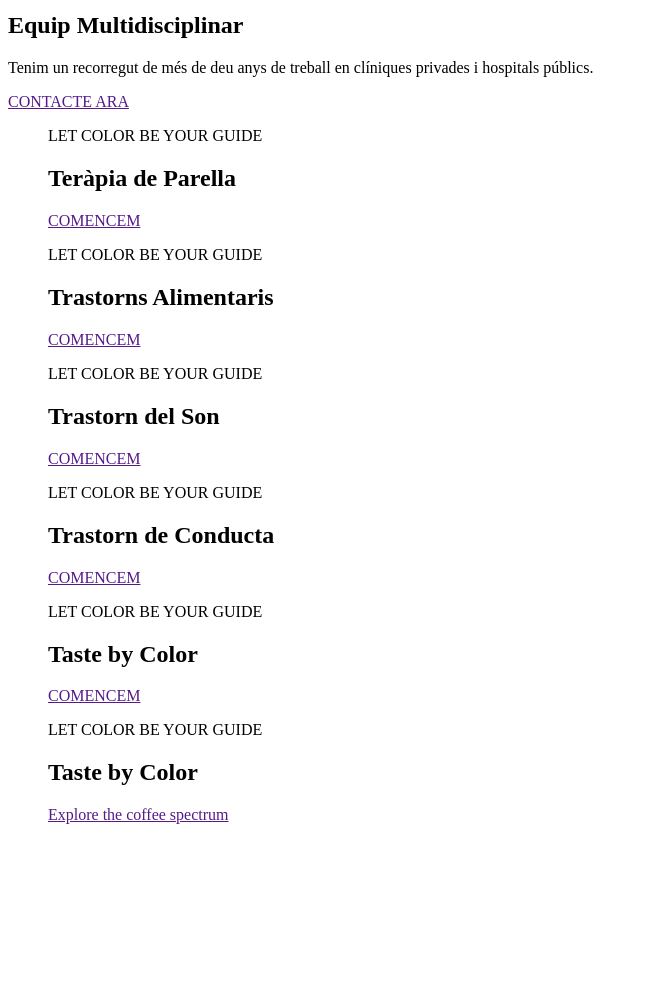
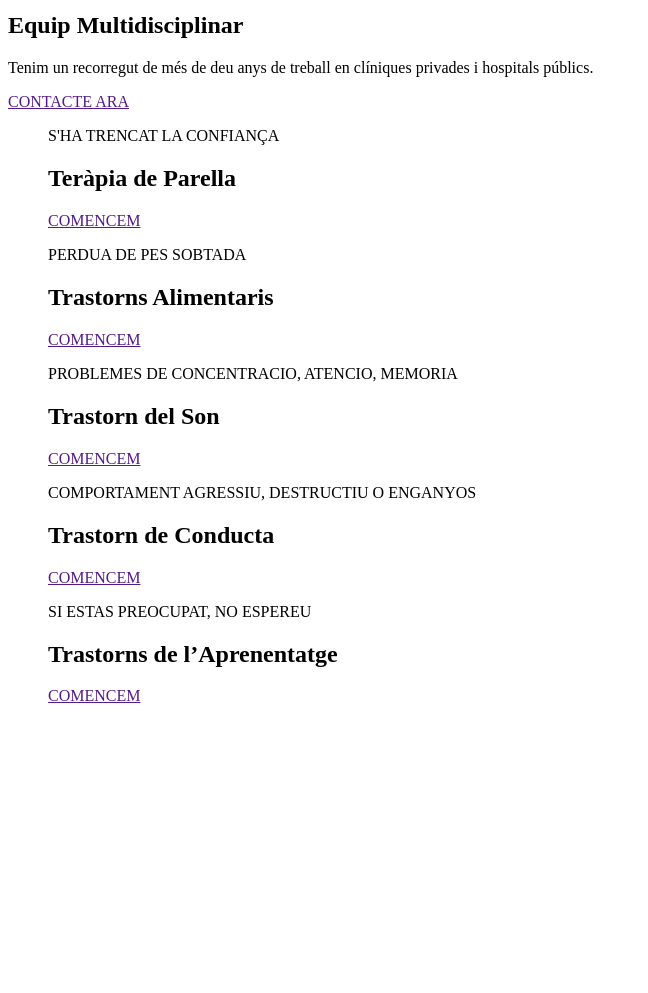
Before and after one commit to bilboGitHub/ProjectePsicoWeb, a plain HTML site: page Front-End/01_Home/home.html in a window 1280 px wide. Shown: the part 3760-4753 px from the top of the page, without its empty margins (0-648 px from the left). After the commit the page ends 4643 px from the top, so only its background shows below. Drawn offline with Linux system fonts and the light colour scheme.

Commit message:
section tractaments 10_6_mati

```diff
--- a/Front-End/01_Home/home.html
+++ b/Front-End/01_Home/home.html
@@ -143,46 +143,46 @@
         <section class="tbc-banner callout"> <!-- tractaments(slideShow, amb colors i texts) -->
             <figure class="current" data-color="#f8ddc2">
                 <hgroup class="standard centered">
-                    <span class="label">LET COLOR BE YOUR GUIDE</span>
+                    <span class="label">S'HA TRENCAT LA CONFIANÇA</span>
                     <h2>Teràpia de Parella</h2>
                     <a href="" class="cta">COMENCEM</a>
                 </hgroup>
             </figure>
-            <figure  data-color="#dfcda3">
+            <figure data-color="#dfcda3">
                 <hgroup class="standard centered">
-                    <span class="label">LET COLOR BE YOUR GUIDE</span>
+                    <span class="label">PERDUA DE PES SOBTADA</span>
                     <h2>Trastorns Alimentaris</h2>
                     <a href="" class="cta">COMENCEM</a>
                 </hgroup>
             </figure>
-            <figure  data-color="#cfddbb">
+            <figure data-color="#cfddbb">
                 <hgroup class="standard centered">
-                    <span class="label">LET COLOR BE YOUR GUIDE</span>
+                    <span class="label">PROBLEMES DE CONCENTRACIO, ATENCIO, MEMORIA</span>
                     <h2>Trastorn del Son</h2>
                     <a href="" class="cta">COMENCEM</a>
                 </hgroup>
             </figure>
-            <figure  data-color="#e8eff2">
+            <figure data-color="#e8eff2">
                 <hgroup class="standard centered">
-                    <span class="label">LET COLOR BE YOUR GUIDE</span>
+                    <span class="label">COMPORTAMENT AGRESSIU, DESTRUCTIU O ENGANYOS</span>
                     <h2>Trastorn de Conducta</h2>
                     <a href="" class="cta">COMENCEM</a>
                 </hgroup>
             </figure>
-            <figure  data-color="#f6dbfc">
+            <figure data-color="#f6dbfc">
                 <hgroup class="standard centered">
-                    <span class="label">LET COLOR BE YOUR GUIDE</span>
-                    <h2>Taste by Color</h2>
+                    <span class="label">SI ESTAS PREOCUPAT, NO ESPEREU</span>
+                    <h2>Trastorns de l’Aprenentatge</h2>
                     <a href="" class="cta">COMENCEM</a>
                 </hgroup>
             </figure>
-            <figure  data-color="#ffdce7">
+            <!-- <figure data-color="#ffdce7">
                 <hgroup class="standard centered">
                     <span class="label">LET COLOR BE YOUR GUIDE</span>
                     <h2>Taste by Color</h2>
                     <a href="" class="cta">Explore the coffee spectrum </a>
                 </hgroup>
-            </figure>
+            </figure> -->
             <div id="canvas-container">
                 <canvas id="colorCanvas"></canvas>
             </div>
```
